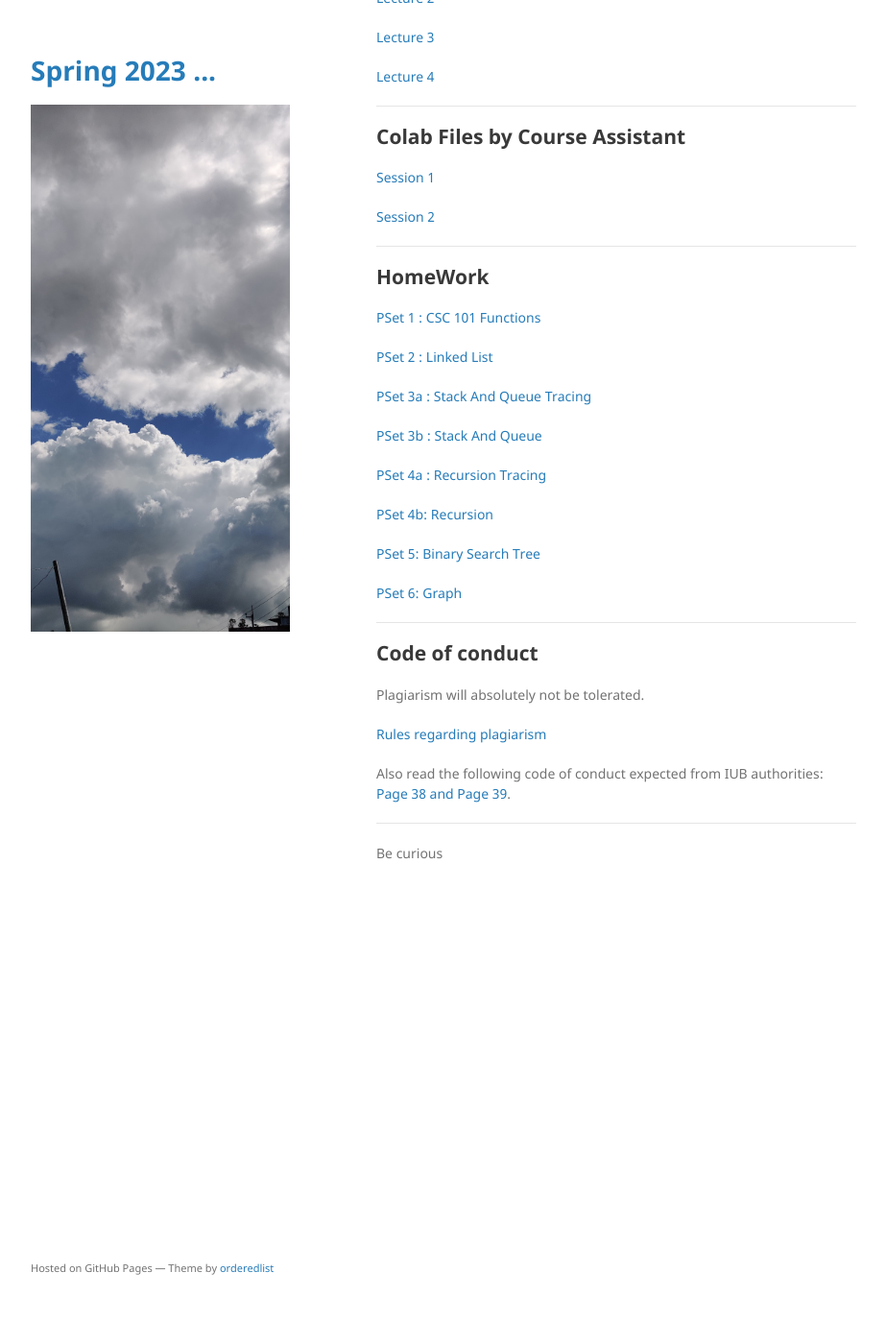
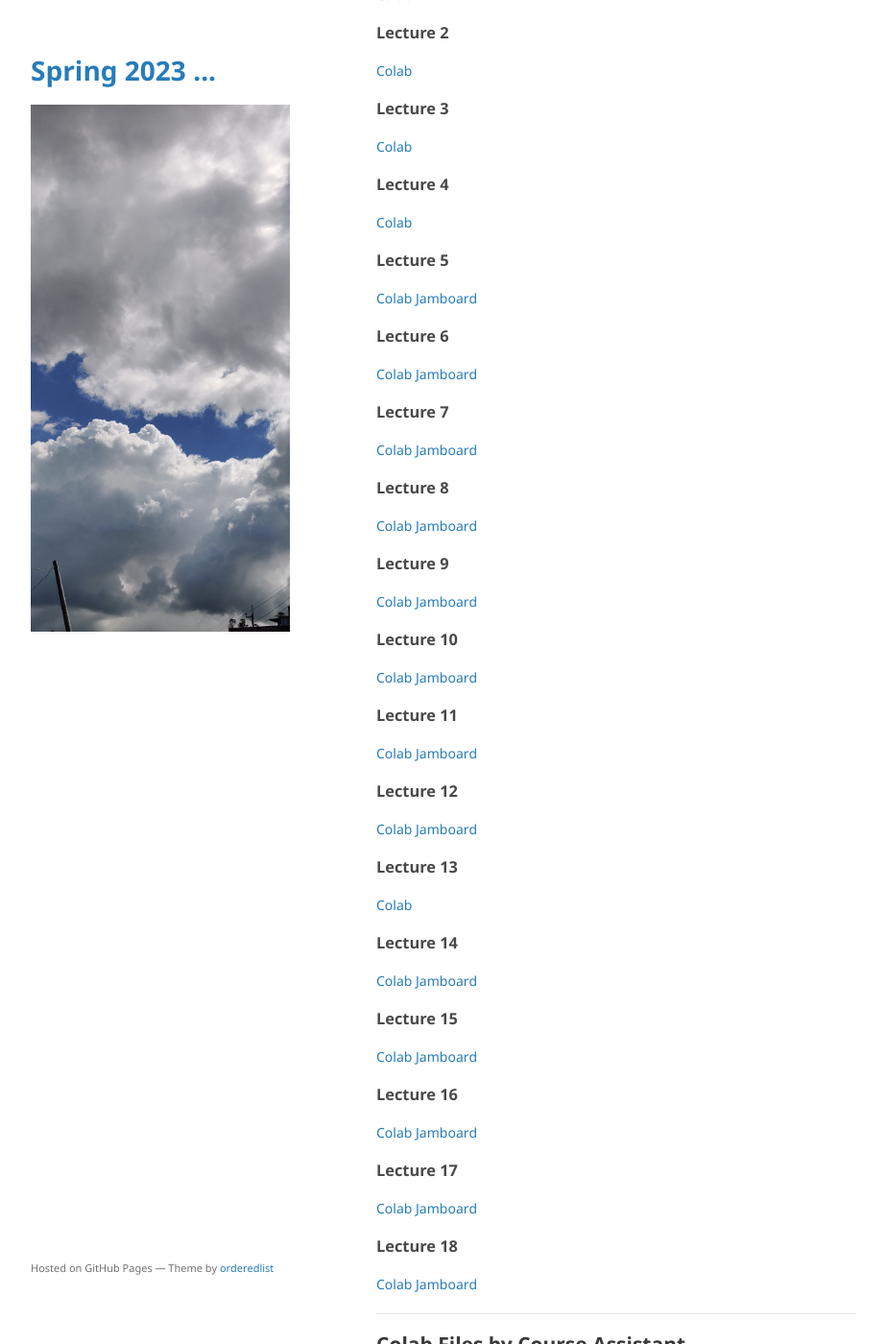
Before and after one commit to mohammadmotiurrahman/mohammadmotiurrahman.github.io, a Jekyll site: the page built from cse203_5/index.md, in a window 1280 px wide and 1400 px high, scrolled down 699 px. Shown: the whole window at 96% size, without its empty margins (178-1101 px from the left). Built offline with Jekyll 4.4.1, drawn with Linux system fonts in a browser that asks for light colours; our own code applies the rules of GitHub Pages for plain Markdown files.

Commit message:
Update index.md

```diff
--- a/cse203_5/index.md
+++ b/cse203_5/index.md
@@ -23,13 +23,73 @@ Tuesday- 4:20pm to 5:50pm
 
 ## Google Colab Lecture
 
-[Lecture 1](https://colab.research.google.com/drive/1EkuotepeLGA3ZGCefWDMsXZe2FebVb1l?usp=sharing)
+### Lecture 1
+[Colab](https://colab.research.google.com/drive/1EkuotepeLGA3ZGCefWDMsXZe2FebVb1l?usp=sharing)
 
-[Lecture 2](https://colab.research.google.com/drive/172bIF_VXFJFM-gwJrsLXb283rOlbBN5F?usp=sharing)
+### Lecture 2
+[Colab](https://colab.research.google.com/drive/172bIF_VXFJFM-gwJrsLXb283rOlbBN5F?usp=sharing)
 
-[Lecture 3](https://colab.research.google.com/drive/1wL9JYVsLkVo_0E7Nw-XKGYOxKShKn_6V?usp=sharing)
+### Lecture 3
+[Colab](https://colab.research.google.com/drive/1wL9JYVsLkVo_0E7Nw-XKGYOxKShKn_6V?usp=sharing)
 
-[Lecture 4](https://colab.research.google.com/drive/1WO71z8n-L3Xi055PokeV_kEl25aiOXLl?usp=sharing)
+### Lecture 4
+[Colab](https://colab.research.google.com/drive/1WO71z8n-L3Xi055PokeV_kEl25aiOXLl?usp=sharing)
+
+### Lecture 5
+[Colab](https://colab.research.google.com/drive/1lALf51kODM1ldrAz6h2GkoYsXcUJtRRg?usp=sharing)
+[Jamboard](https://jamboard.google.com/d/140EVj3AIFWxG_oq6SYFXqGmNnBfb4OuZIPPEaiU0BrM/edit?usp=sharing)
+
+### Lecture 6
+[Colab](https://colab.research.google.com/drive/1oV1rApp-B45Z0chrXNG5IfM6PD_4RMSg?usp=sharing)
+[Jamboard](https://jamboard.google.com/d/17TdPrQumUFRUAb8R8QgGID6UM_GjlSV-DJgsqVktibM/edit?usp=sharing)
+
+### Lecture 7
+[Colab](https://colab.research.google.com/drive/1b0XcMJ_IBYCEdnPPXD7APST4Y7ESnHUU?usp=sharing)
+[Jamboard](https://jamboard.google.com/d/1z4rsfhF6Ib3fAVXNkH8ED3naequjW8e14IRHYbJCcVA/edit?usp=sharing)
+
+### Lecture 8
+[Colab](https://colab.research.google.com/drive/18R5yUvqLyJrAs6oHXvYpH9y1StGCue6v?usp=sharing)
+[Jamboard](https://jamboard.google.com/d/1Bbwc41mN6HPXq-xlQDCuv6iNk1VW_TpiwmPBCM3lsD8/edit?usp=sharing)
+
+### Lecture 9
+[Colab](https://colab.research.google.com/drive/1HT75vlwDGLWzWSw_Gmb9hCisdhTXZele?usp=sharing)
+[Jamboard](https://jamboard.google.com/d/1AXZpHEshQ8RFbZrxFv-yyQbdyxCEVKh0JodsOMeDddY/edit?usp=sharing)
+
+### Lecture 10
+[Colab](https://colab.research.google.com/drive/1lVEksR66OUTo5BlzBd2Ur--Z0OIj_wQ-?usp=sharing)
+[Jamboard](https://jamboard.google.com/d/1DrLDKBlJ6LSQh8V7ePF-V1KUGwznjW6vSu_OVtImGRw/edit?usp=sharing)
+
+### Lecture 11
+[Colab](https://colab.research.google.com/drive/15RRQZoFKo0zC6BdLAFOtoFkepFDHoRLS?usp=sharing)
+[Jamboard](https://jamboard.google.com/d/1MEvC7M3m83HBu2qRJSR-ncKaNjcubnKZVcArvJ8uCv8/edit?usp=sharing)
+
+### Lecture 12
+[Colab](https://colab.research.google.com/drive/1ftFI_7p91hTeOYtrPX-UW8dOwCnFm1RG?usp=sharing)
+[Jamboard](https://jamboard.google.com/d/14sRI_ZszgquZhH_9yodYxvbH6zLGNOIJqBtSGFAKu10/edit?usp=sharing)
+
+### Lecture 13
+[Colab](https://colab.research.google.com/drive/1Tb46LQc27KN7jppukw-oYFjSI6HyFbYO?usp=sharing)
+
+### Lecture 14
+[Colab](https://colab.research.google.com/drive/1HBhkYex4JS16xNI1jLyPU6efHhFurJcM?usp=sharing)
+[Jamboard](https://jamboard.google.com/d/1GKmgkb5merobSFcEtj8A4XRlt4UxXm8IEhupDpls9cA/edit?usp=sharing)
+
+### Lecture 15
+[Colab](https://colab.research.google.com/drive/1zp9gdkkhKVYdWv7vhXyC4k-t0_f3pz0R?usp=sharing)
+[Jamboard](https://jamboard.google.com/d/1jReRXAPYfnxL5lTMKpgR2CK8KHeq8ZKChJYPKDNXV0o/edit?usp=sharing)
+
+### Lecture 16
+[Colab](https://colab.research.google.com/drive/1ZKdkqMgA4CEC739eI3IhZuAyyG017_zo?usp=sharing)
+[Jamboard](https://jamboard.google.com/d/1_xH0d8jYJU9xAFZKTIR0VtKmePVPwxMpLIELcAdx7wM/edit?usp=sharing)
+
+### Lecture 17
+[Colab](https://colab.research.google.com/drive/1lbXefwVDA90qvx45v53iDOfnsfzsURC8?usp=sharing)
+[Jamboard](https://jamboard.google.com/d/1mxMK1LgP0UN5urun-7hUWoLwE1HYoShjyop7OvZuVTI/edit?usp=sharing)
+
+### Lecture 18
+[Colab](https://colab.research.google.com/drive/1NFoHK8Jo6_BucQetOq_Tkp6nOIbdFWeu?usp=sharing)
+[Jamboard](https://jamboard.google.com/d/1XXMcnBy1_69cBFNTSMPEZlJMW9Z6PIpdOPQ_BmUJVis/edit?usp=sharing)
+
 
 
 * * *
```
